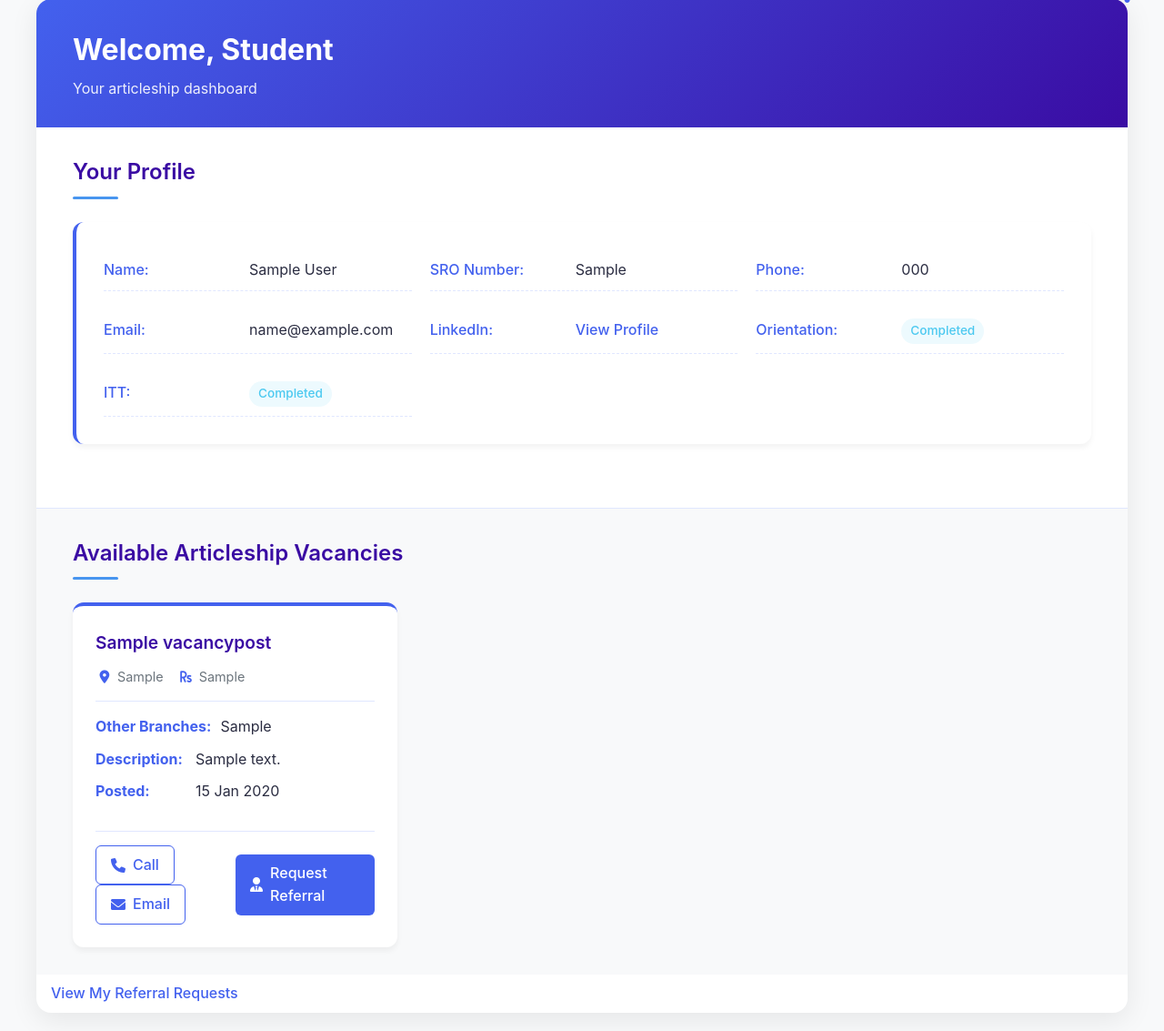
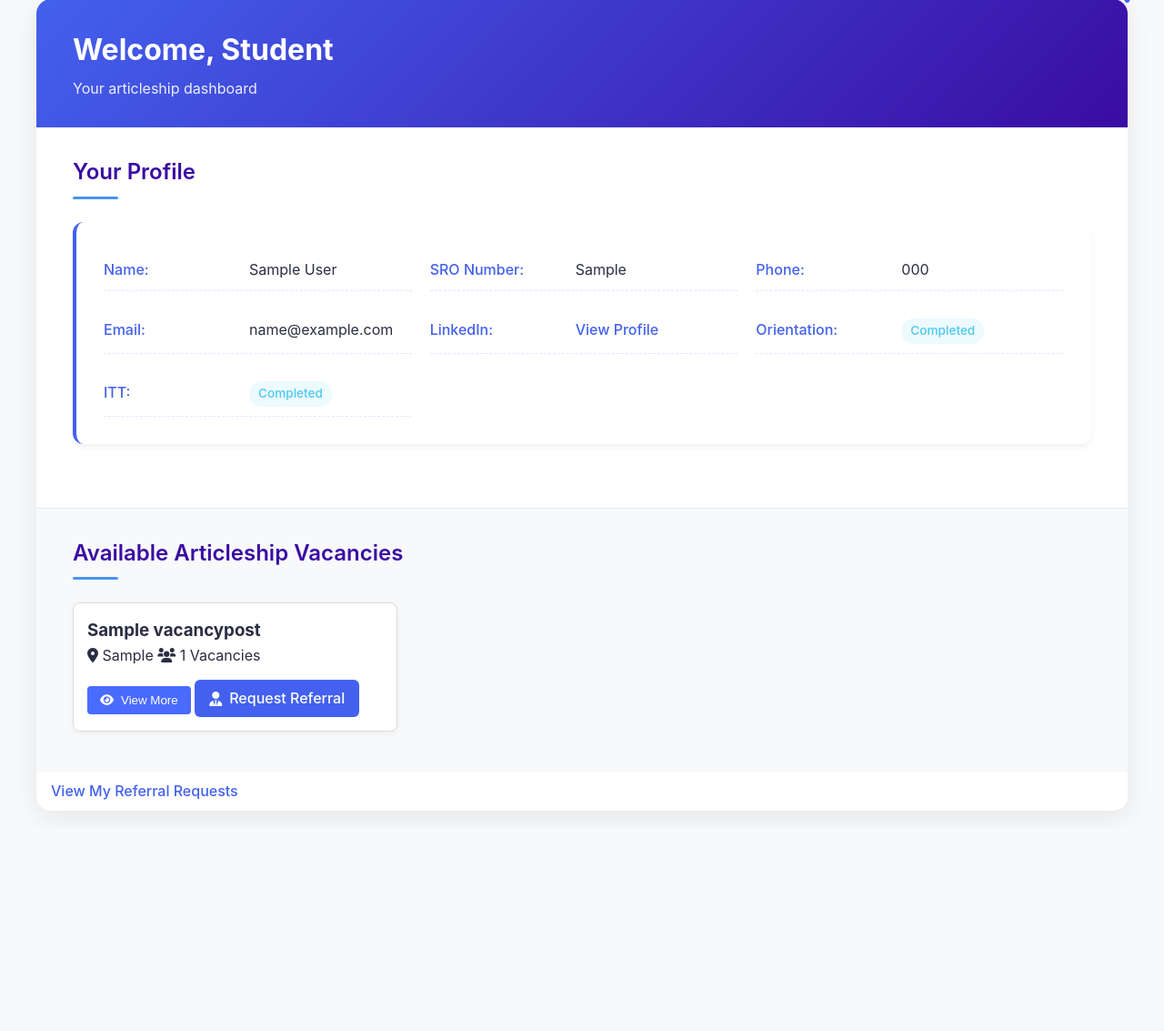
Before and after one commit to devikasaji211/placement-cell, a Django app: page /student/ in a window 1280 px wide. Shown: the part 47-1180 px from the top of the page at 91% size. After the commit the page ends 940 px from the top, so only its background shows below. Run offline with Django 5.2, Linux system fonts and the light colour scheme; a user stored in the database is signed in; tables that the repository leaves empty hold one stand-in row (values such as "Sample post"); data that the repository does not hold is empty.

Commit message:
Vacancy listing Popup

```diff
--- a/templates/student_page.html
+++ b/templates/student_page.html
@@ -155,73 +155,58 @@
         }
 
         .vacancy-card {
-            background-color: var(--white);
-            border-radius: 12px;
-            padding: 25px;
-            box-shadow: var(--card-shadow);
-            border-top: 4px solid var(--primary-color);
-            transition: all 0.3s ease;
-            display: flex;
-            flex-direction: column;
+    background: #fff;
+    border: 1px solid #ddd;
+    border-radius: 8px;
+    padding: 15px;
+    margin-bottom: 15px;
+    box-shadow: 0 2px 6px rgba(0,0,0,0.05);
 }
 
-        .vacancy-card:hover {
-            transform: translateY(-5px);
-            box-shadow: var(--card-hover-shadow);
+.vacancy-card button {
+    margin-top: 10px;
+    background-color: #4a6bff;
+    color: white;
+    padding: 8px 14px;
+    border: none;
+    border-radius: 4px;
+    cursor: pointer;
 }
 
-        .vacancy-header {
-            margin-bottom: 15px;
-            padding-bottom: 15px;
-            border-bottom: 1px solid var(--border-color);
+.vacancy-card button:hover {
+    background-color: #374abf;
 }
 
-        .vacancy-title {
-            font-size: 1.2rem;
-            font-weight: 600;
-            color: var(--secondary-color);
-            margin-bottom: 5px;
+/* Modal styling */
+.modal {
+    display: none;
+    position: fixed;
+    z-index: 999;
+    left: 0; top: 0;
+    width: 100%; height: 100%;
+    overflow: auto;
+    background-color: rgba(0,0,0,0.4);
 }
 
-        .vacancy-meta {
-            display: flex;
-            align-items: center;
-            gap: 15px;
-            font-size: 0.9rem;
-            color: var(--text-light);
-            margin-top: 10px;
+.modal-content {
+    background-color: #fff;
+    margin: 10% auto;
+    padding: 20px;
+    border-radius: 8px;
+    width: 80%;
+    max-width: 600px;
+    box-shadow: 0 5px 15px rgba(0,0,0,0.3);
 }
 
-        .vacancy-meta i {
-            color: var(--primary-color);
-            width: 20px;
-            text-align: center;
+.close {
+    color: #aaa;
+    float: right;
+    font-size: 24px;
+    font-weight: bold;
+    cursor: pointer;
 }
-
-        .vacancy-details {
-            margin-bottom: 20px;
-            flex-grow: 1;
-        }
-
-        .detail-item {
-            margin-bottom: 10px;
-            display: flex;
-            gap: 10px;
-        }
-
-        .detail-item strong {
-            color: var(--primary-color);
-            min-width: 100px;
-            display: inline-block;
-        }
-
-        .vacancy-footer {
-            margin-top: auto;
-            padding-top: 15px;
-            border-top: 1px solid var(--border-color);
-            display: flex;
-            justify-content: space-between;
-            align-items: center;
+.close:hover {
+    color: #000;
 }
 
         .btn {
@@ -388,13 +373,27 @@
         <h3 class="vacancy-title">{{ vacancy.firm_name }}</h3>
         <div class="vacancy-meta">
             <span><i class="fas fa-map-marker-alt"></i> {{ vacancy.branch }}</span>
-                            {% if vacancy.stipend %}
-                            <span><i class="fas fa-rupee-sign"></i> {{ vacancy.stipend }}</span>
-                            {% endif %}
+            <span><i class="fas fa-users"></i> {{ vacancy.vacancies }} Vacancies</span>
         </div>
     </div>
 
-                    <div class="vacancy-details">
+    <div class="vacancy-footer" style="margin-top: 10px;">
+        <button class="btn btn-outline" onclick="openModal({{ vacancy.id }})">
+            <i class="fas fa-eye"></i> View More
+        </button>
+
+        <a href="{% url 'referral_request' vacancy.id %}" class="btn btn-primary">
+            <i class="fas fa-user-tie"></i> Request Referral
+        </a>
+    </div>
+</div>
+
+<!-- Modal -->
+<div id="modal-{{ vacancy.id }}" class="modal">
+    <div class="modal-content">
+        <span class="close" onclick="closeModal({{ vacancy.id }})">&times;</span>
+        <h3>{{ vacancy.firm_name }} - {{ vacancy.branch }}</h3>
+
         {% if vacancy.other_branches %}
         <div class="detail-item">
             <strong>Other Branches:</strong>
@@ -409,40 +408,70 @@
         </div>
         {% endif %}
 
+        {% if vacancy.stipend %}
+        <div class="detail-item">
+            <strong>Stipend:</strong>
+            <span>{{ vacancy.stipend }}</span>
+        </div>
+        {% endif %}
+
+        {% if vacancy.phone %}
+            <div class="detail-item">
+                <strong>Phone(Application Purpose):</strong>
+                <a href="tel:{{ vacancy.phone }}">{{ vacancy.phone }}</a>
+            </div>
+            {% endif %}
+
+        {% if vacancy.email %}
+            <div class="detail-item">
+                <strong>Email(Application Purpose):</strong>
+                <a href="mailto:{{ vacancy.email }}">{{ vacancy.email }}</a>
+            </div>
+            {% endif %}
+
         <div class="detail-item">
             <strong>Posted:</strong>
             <span>{{ vacancy.posted_on|date:"d M Y" }}</span>
         </div>
+
+        {% if vacancy.website %}
+        <div class="detail-item">
+            <strong>Website:</strong>
+            <a href="{{ vacancy.website }}" target="_blank">{{ vacancy.website }}</a>
         </div>
+        {% endif %}
 
-                    <div class="vacancy-footer">
+        {% if vacancy.linkedin %}
+        <div class="detail-item">
+            <strong>LinkedIn:</strong>
+            <a href="{{ vacancy.linkedin }}" target="_blank">{{ vacancy.linkedin }}</a>
+        </div>
+        {% endif %}
+
+        <hr style="margin: 20px 0;">
+        <h4>Article's Contact Details</h4>
         {% if vacancy.share_contact %}
-                        <div>
             {% if vacancy.phone %}
-                            <a href="tel:{{ vacancy.phone }}" class="btn btn-outline">
-                                <i class="fas fa-phone"></i> Call
-                            </a>
+            <div class="detail-item">
+                <strong>Phone:</strong>
+                <a href="tel:{{ vacancy.phone }}">{{ vacancy.phone }}</a>
+            </div>
             {% endif %}
             {% if vacancy.email %}
-                            <a href="mailto:{{ vacancy.email }}" class="btn btn-outline">
-                                <i class="fas fa-envelope"></i> Email
-                            </a>
-                            {% endif %}
-                        </div>
-                        {% else %}
-                        <div>
-                            <span style="font-size: 0.9rem; color: var(--text-light);">
-                                <i class="fas fa-info-circle"></i> Contact details not shared
-                            </span>
+            <div class="detail-item">
+                <strong>Email:</strong>
+                <a href="mailto:{{ vacancy.email }}">{{ vacancy.email }}</a>
             </div>
             {% endif %}
-<a href="{% url 'referral_request' vacancy.id %}" class="btn btn-primary">
-    <i class="fas fa-user-tie"></i> Request Referral
-</a>
-
+        {% else %}
+        <div class="detail-item">
+            <span style="color: gray;"><i class="fas fa-info-circle"></i> Contact details not shared</span>
+        </div>
+        {% endif %}
     </div>
 </div>
 {% endfor %}
+
             </div>
             {% else %}
             <div class="no-data">No vacancies available at the moment.</div>
@@ -460,5 +489,22 @@
 <!--            // In a real implementation, you would make an API call here-->
 <!--        }-->
 <!--    </script>-->
+
+<script>
+function openModal(id) {
+    document.getElementById('modal-' + id).style.display = 'block';
+}
+function closeModal(id) {
+    document.getElementById('modal-' + id).style.display = 'none';
+}
+window.onclick = function(event) {
+    document.querySelectorAll('.modal').forEach(function(modal) {
+        if (event.target === modal) {
+            modal.style.display = "none";
+        }
+    });
+}
+</script>
+
 </body>
 </html>
```
Lines whose indentation alone changed are shown as unchanged.
